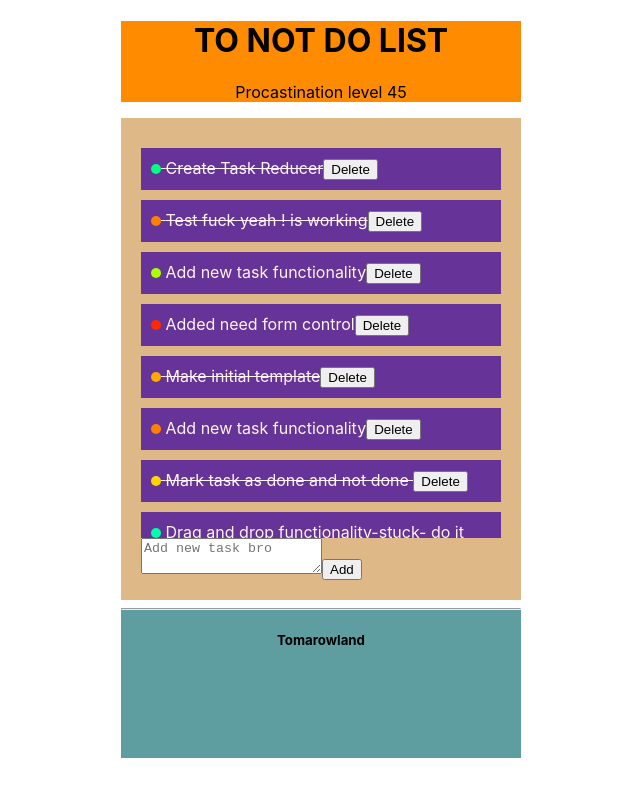
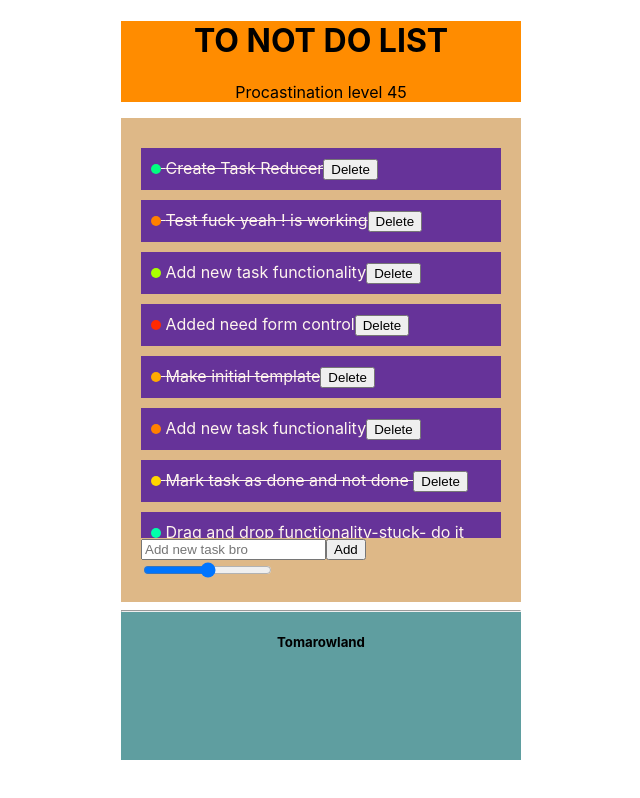
Before and after one commit to Damascan-Alex/to-not-do-list, a React (Create React App) app: page / in a window 1280 px wide. Shown: the whole page, without its empty margins (319-959 px from the left). Built offline with nearby package versions, Linux system fonts and the light colour scheme.

Commit message:
Staged again

```diff
--- a/src/components/TaskList.jsx
+++ b/src/components/TaskList.jsx
@@ -3,22 +3,18 @@
 import React, { useState, useEffect } from "react";
 import Task from "./task/task";
 import s from "./taskList.module.css";
-import { reduxForm, Field } from "redux-form";
+import AddTaskReduxForm from './newTask'
+import ImportanceRange from "./rangeSlider";
 
 const TaskList = (props) => {
-  const { createNewTask } = props;
-  let createNewTaskX = (values) => {
-    debugger;
-    createNewTask(values.addNewTask); // values same as Field names
-  };
-  // When we do a double click on today list should be able to add task
+
   return (
     <div>
       <div className={s.taskList}>
         <div className={s.listScrool}>
         {props.taskDivs.todayTasks.map((tsk) => (
           <Task
-            state={tsk}
+
             editTask={props.editTask}
             task={tsk.task}
             done={tsk.done}
@@ -29,38 +25,20 @@ const TaskList = (props) => {
         ))}
         </div>
 
-        <AddTaskReduxForm  onSubmit={createNewTaskX} />{" "}
+        <AddTaskReduxForm  onSubmit={(values) => {props.createNewTask(values.addNewTask)}} />{" "}
+        <ImportanceRange />
+
       </div>
 
       <div className={s.tomarowLand}>
         <hr />
         <h5>Tomarowland</h5>
       </div>
+
     </div>
   );
 };
 
-const AddTaskForm = ({ handleSubmit }) => {
 
-  return (
-    <form onSubmit={handleSubmit} onBlur={handleSubmit} autoFocus={true}
-
-     >
-      <div>
-        <Field
-          className={s.edit}
-          component="textarea"
-          name="addNewTask"
-          placeholder="Add new task bro"
-
-        />
-        <button type='submit'>Add</button>
-      </div>
-
-    </form>
-  );
-};
-
-const AddTaskReduxForm = reduxForm({ form: "taskForm" })(AddTaskForm);
 
 export default TaskList;
--- a/src/components/TaskListContainer.jsx
+++ b/src/components/TaskListContainer.jsx
@@ -11,7 +11,6 @@ let mapStateToProps = (state) => {
 };
 let mapDispatchToProps = (dispatch) => {
   return {
-    // updateNewMessageBody: (body) => {dispatch(updateNewMessageBodyCreator(body))},
     createNewTask: (NewTask) => {
       dispatch(newTaskCreator(NewTask));
     },
@@ -22,8 +21,6 @@ let mapDispatchToProps = (dispatch) => {
     editTask: (task, id) => {
       dispatch(editTaskCreator(task, id))
     },
-
-    // now send mesage will accept paramiter
   };
 };
 
--- a/src/components/task/task.jsx
+++ b/src/components/task/task.jsx
@@ -2,9 +2,10 @@
 
 import React, { useState, useEffect } from 'react';
 import s from './task.module.css'
+import ImportanceRange from '../rangeSlider';
 
 const Task = (props) => {
-
+  debugger
 let [editMode, setEditMode] = useState(false);
 let [task, setTask] = useState(props.task);
 
@@ -41,7 +42,7 @@ return (
       onChange={onTaskChange}
       onBlur={deactivateEditMode}
       autoFocus={true}
-      value={task} // mush show task text on double click
+      value={task}
     ></input>
   </div>
 )}
@@ -62,7 +63,3 @@ const TaskImportance = (props) => {
     return <div style={TaskColor} ></div>
 }
 export default Task
-
-//{`banner ${active ? "active" : ""}`}
-
-//className={`${s.main} ${props.done ? s.done: ''}`}
--- a/src/redux/task-reducer.js
+++ b/src/redux/task-reducer.js
@@ -36,7 +36,7 @@ const taskReducer = (state = initialState, action) => {
             const IDrandom = Math.floor(Math.random()*1000) //generate random ID
             return {
                 ...state,
-                todayTasks: [...state.todayTasks, {task: newTask, id: {IDrandom}, importance: 1, done: false}]
+                todayTasks: [...state.todayTasks, {task: newTask, id: IDrandom, importance: 1, done: false}]
             };
         case DELETE_TASK:
             const newList = state.todayTasks.filter((c) => c.id !== action.id);
```
Also changed, not shown: src/components/newTask/newTask.jsx (deleted, +0 -15 lines), src/components/rangeSlider.jsx (+1 -27 lines).
